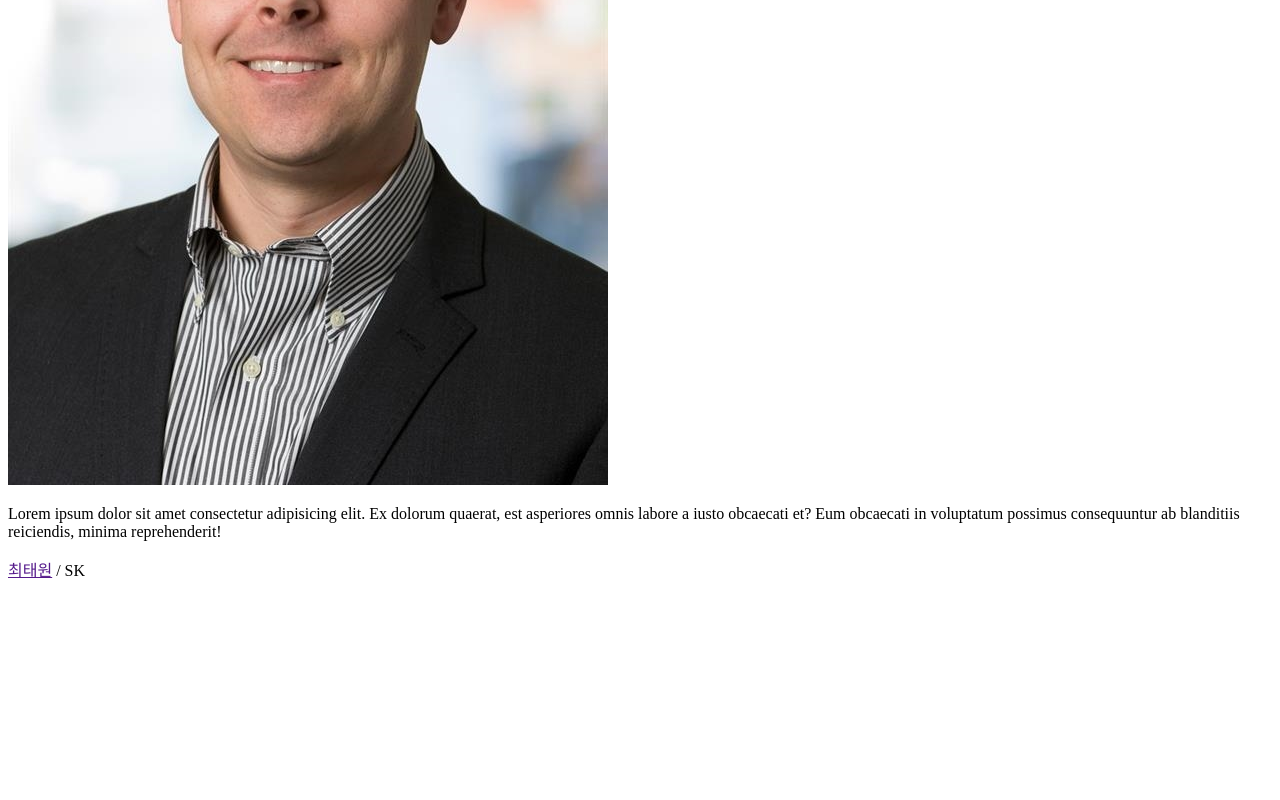
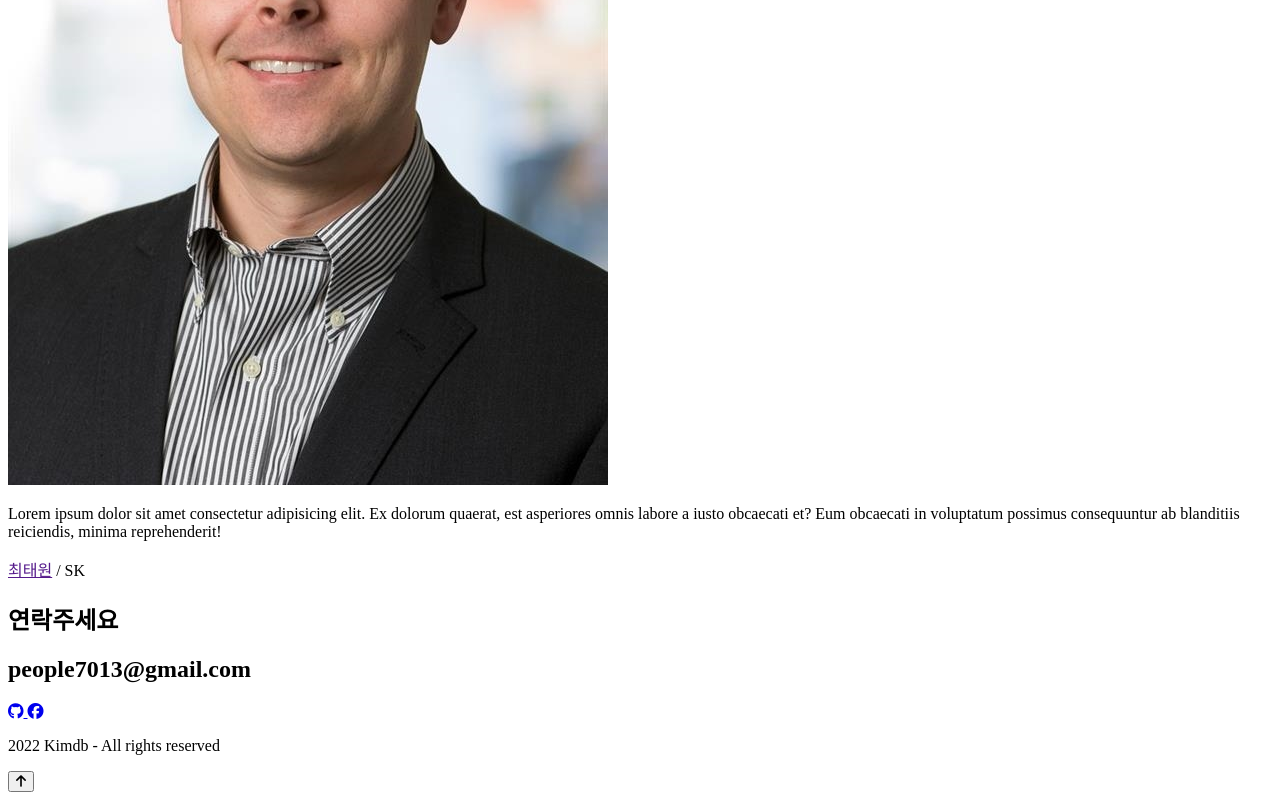
Before and after one commit to KimSweetRain/portfolio, a plain HTML site: page index.html in a window 1280 px wide. Shown: the part 6904-7704 px from the top of the page. Before the commit the page ends 7501 px from the top, so only its background shows below. Drawn offline with Linux system fonts and the light colour scheme.

Commit message:
[HTML] index.html / 완료

```diff
--- a/index.html
+++ b/index.html
@@ -352,5 +352,25 @@
         </div>
     </section>
     <!-- Reference 끝 -->
+    <!-- Contact 시작 -->
+    <section id="contact" class="section">
+        <h1 class="contact__title">연락주세요</h1>
+        <h2 class="contact__email">people7013@gmail.com</h2>
+        <div class="contact__links">
+            <a href="#" target="_blank">
+                <i class="fa-brands fa-github"></i>
+            </a>
+            <a href="#" target="_blank">
+                <i class="fa-brands fa-facebook"></i>
+            </a>
+        </div>
+        <p class="contact__rights">
+            2022 Kimdb - All rights reserved
+        </p>
+    </section>
+    <!-- Contact 끝 -->
+    <button class="arrow-up">
+        <i class="fa-solid fa-arrow-up"></i>
+    </button>
 </body>
 </html>
```
